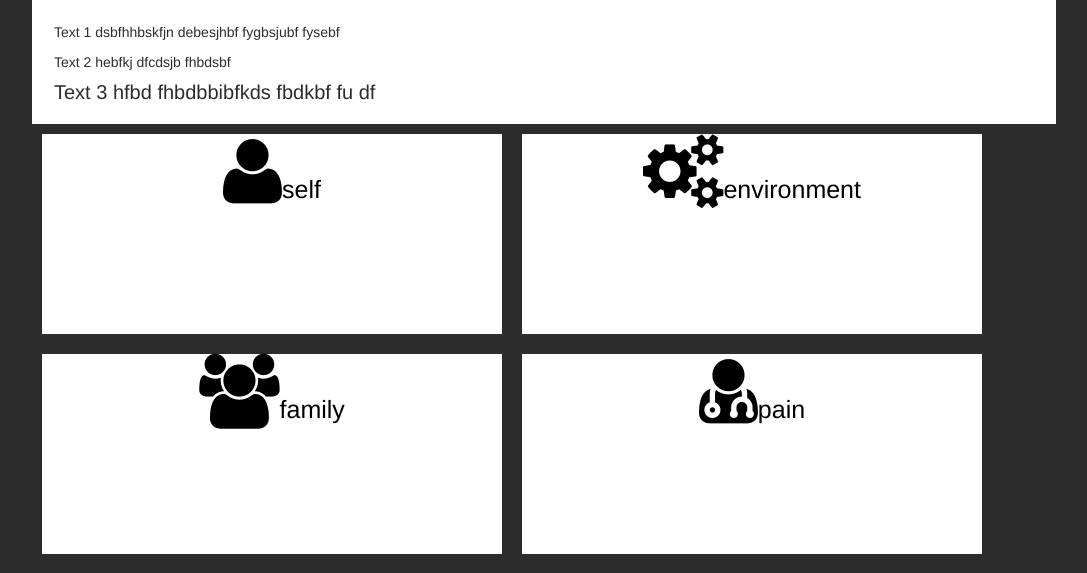
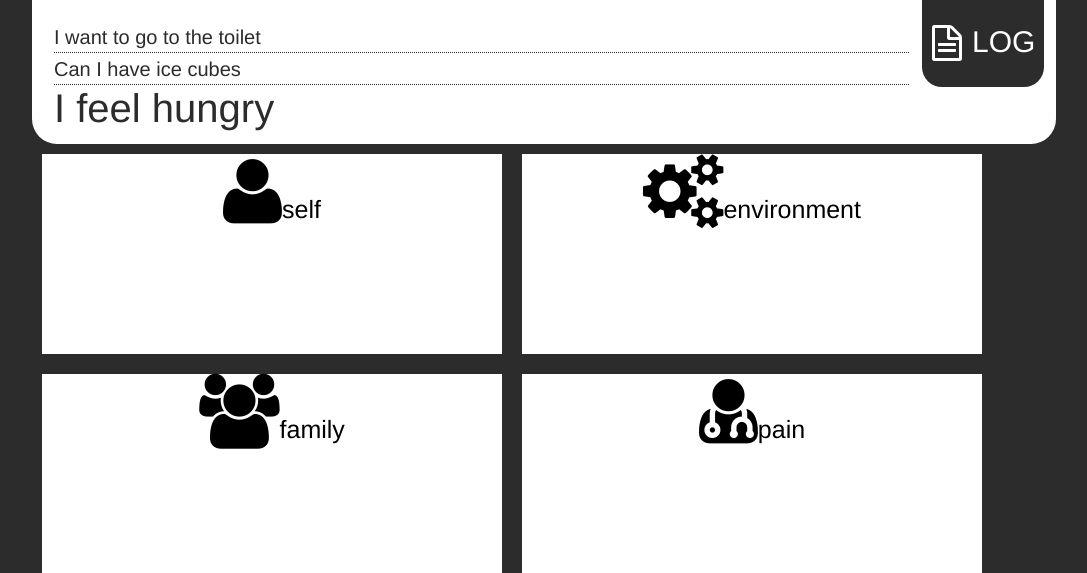
Before and after one commit to davealbert/HealthHackDublin2013-html, a CodeIgniter app: page /index.php/myneeds/index in a window 1280 px wide. Shown: the top 573 px of the page, without its empty margins (96-1183 px from the left). Run offline with CodeIgniter, Linux system fonts and the light colour scheme; some libraries are stand-ins or nearby versions.

Commit message:
add in log

```diff
--- a/application/views/templates/footer.php
+++ b/application/views/templates/footer.php
@@ -21,7 +21,9 @@
 				<p id="timer" style="margin-top:50px;">0:00</p>
 				<p style="margin-top:50px;">minutes</p>
 			</div>
-
+			<div id="wrapper">
+				<img id="dummy" src="<?php echo base_url();?>img/dummytext.png">
+			</div>
 		</div>
 	</body>
 </html>
--- a/application/views/templates/header.php
+++ b/application/views/templates/header.php
@@ -13,9 +13,12 @@
 </head>
 <body>
 	<div id="wrapper">
+		<div id="logButton"><i class="icon-file-text-alt icon-3x" style="float:left;"></i><p>LOG</p></div>
 		<div id="pageHeadtext">
-			<p>Text 1 dsbfhhbskfjn debesjhbf fygbsjubf fysebf</p>
-			<p>Text 2 hebfkj dfcdsjb fhbdsbf</p>
-			<p style="font-size:20px;">Text 3 hfbd fhbdbbibfkds fbdkbf fu df</p>
+			<p id="headText1">I want to go to the toilet</p>
+			<hr>
+			<p id="headText2">Can I have ice cubes</p>
+			<hr>
+			<p id="headText3">I feel hungry</p>
 		</div>
 	</div>
--- a/css/main.css
+++ b/css/main.css
@@ -73,38 +73,46 @@ p.footer{
 
 
 
-
+/*header*/
 #pageHeadtext
 {
 	background-color: #ffffff;
 	width:980px;
-	height:80px;
+	height:100px;
 	padding:22px;
 	color:#2c2c2c;
+	border-bottom-left-radius:25px;
+	border-bottom-right-radius:25px;
+}
+#headText1,#headText2
+{
+	font-size:20px;
+	margin: 5px 0;
+}
+#headText3
+{
+	font-size:40px;
+	margin: 5px 0;
+	line-height: 35px;
+}
+hr {
+  border-top: 1px dotted #2c2c2c;
+  color: #2c2c2c;
+  margin: 5px 125px 5px 0;
+  /*height: 1px;*/
+  /*width:50%;*/
 }
 
 
 
 
 
-/*#pageContent
-{
-	padding: 20px 30px 0 30px;
-}
-*/
-/*.colorDiv1
-{
-	background-color: white;
-	width: 460px;
-	height:200px;
-	margin: 10px;
-	float:left;
-	color:#2c2c2c;
-}*/
 
 
 
 
+
+/*navigation*/
 #pageNav
 {
 	padding: 22px 0 0 22px;
@@ -147,6 +155,7 @@ p.footer{
 	font-size:61px;
 	padding:30px 0 0 42px;
 	line-height: 60px;
+	cursor: pointer;
 }
 .divisionopaque
 {
@@ -159,6 +168,7 @@ p.footer{
   left:0px;
   z-index:10;
   display: none;
+  cursor: pointer;
 }
 .stopbox
 {
@@ -168,6 +178,7 @@ p.footer{
   top:34px;
   z-index:20;
   margin-left: -350px;
+  cursor: pointer;
 }
 .stopbox p
 {
@@ -175,3 +186,79 @@ p.footer{
 	color:white;
 	font-size:60px;
 }
+
+
+
+
+
+
+
+
+
+
+
+
+
+/*pageContent*/
+#pageContent
+{
+	padding: 22px 11px 0 22px;
+	height:460px;
+}
+
+.twoButton {
+	background-color: white;
+	width: 484px;
+	height:410px;
+	margin: 0 11px 0 0;
+	padding-top: 50px;
+	float:left;
+	color:#2c2c2c;
+	font-size: 55px;
+	text-align: center;
+	border-radius:20px;
+}
+#logButton
+{
+	width: 112px;
+	height:65px;
+	position: absolute;
+	color:white;
+	background-color: #2c2c2c;
+	border-bottom-left-radius:20px;
+	border-bottom-right-radius:20px;
+	padding:22px 0 0 10px;
+	margin-left: 890px;
+}
+#logButton p
+{
+	font-size:30px;
+	padding-top: 10px;
+	padding-left: 40px;
+}
+
+a:link {
+	text-decoration: none;
+	color:black;
+	}
+a:visited {
+	text-decoration: none;
+	color:black;
+	}
+a:hover {
+	text-decoration: none;
+	color:black;
+	}
+a:active {
+	text-decoration: none;
+	color:black;
+}
+
+
+#dummy
+{
+	z-index:30;
+	display: none;
+	position: absolute;
+	margin-top: -1146px;
+}
--- a/js/main.js
+++ b/js/main.js
@@ -13,6 +13,18 @@ $(document).ready(function () {
     clearInterval(timerItself);
     $('#timer').text('0:00');
   });
+
+  $('#logButton').click(function(){
+    $('.divisionopaque').show();
+    $('#dummy').show();
+    $('#dummy').css({"margin-top":"-790px"});
+  });
+  $('#dummy').click(function(){
+    $('.divisionopaque').hide();
+    $('#dummy').hide();
+  });
+
+
 });
 
 
```
Also changed, not shown: application/views/welcome_message.php (+2 -38 lines), img/dummytext.png (added).
